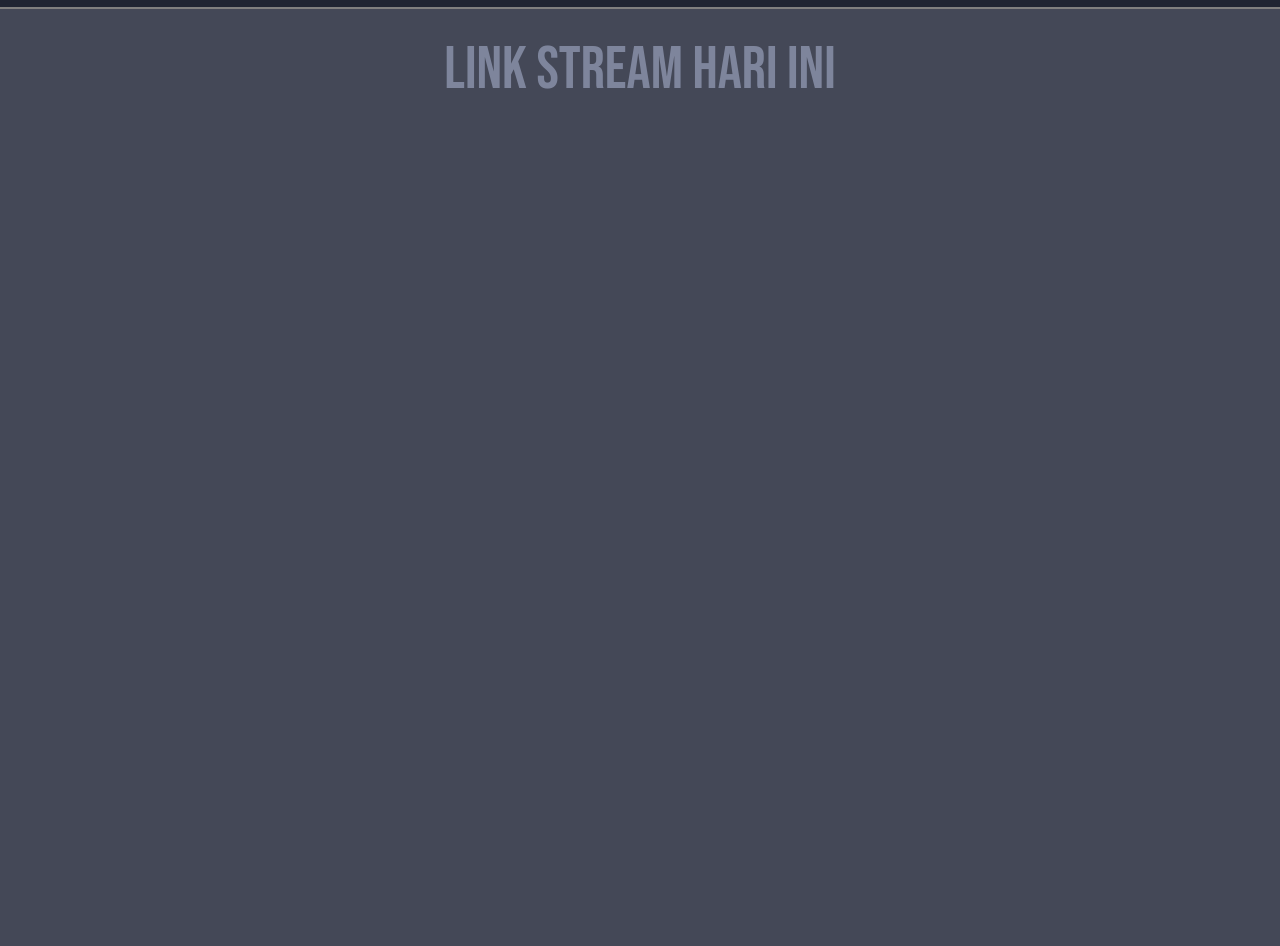
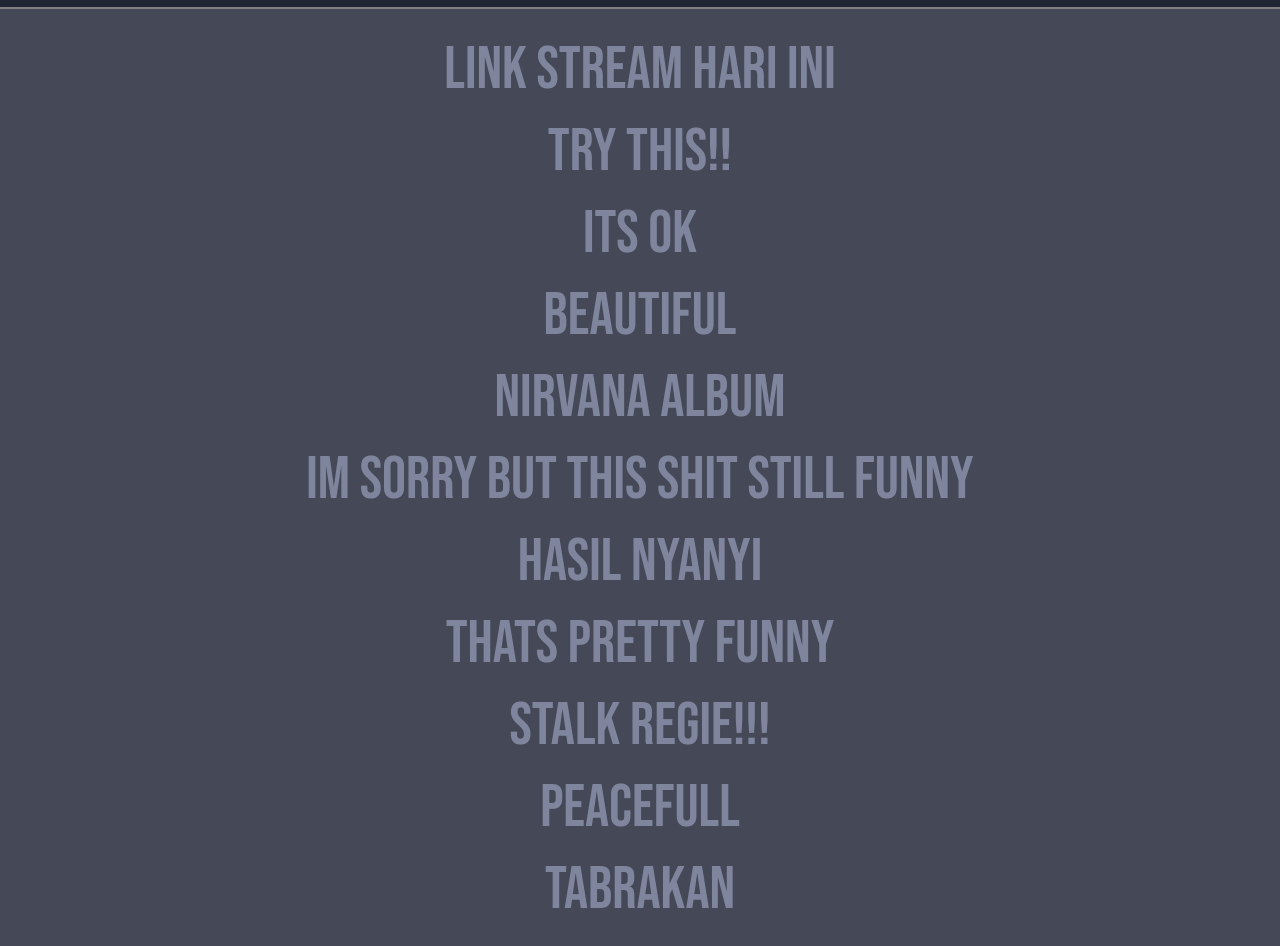
Before and after one commit to Stefanindito/MINDAM-RANDOM, a plain HTML site: page link.html in a window 1280 px wide. Shown: the part 96-1042 px from the top of the page. Drawn offline with Linux system fonts and the light colour scheme.

Commit message:
Update link.html

```diff
--- a/link.html
+++ b/link.html
@@ -167,7 +167,16 @@
     </nav>
 <div class="links">
     <div class="contact">Link Stream Hari Ini</div>
-
+    <div class="contact"><a href="https://www.instagram.com/p/C-BJBVWybi6/" target="_blank"> TRY THIS!!</a></div>
+    <div class="contact"><a href="https://www.instagram.com/p/C-vj6GzSZBi/" target="_blank"> ITS OK</a></div>
+    <div class="contact"><a href="https://www.instagram.com/p/C-fnog-SEv9/" target="_blank"> BEAUTIFUL</a></div>
+    <div class="contact"><a href="https://www.instagram.com/p/C-iAksWRAvm/" target="_blank"> NIRVANA ALBUM</a></div>
+    <div class="contact"><a href="https://www.instagram.com/p/C9mPQyOJH0K/" target="_blank"> im sorry but this shit still funny</a></div>
+    <div class="contact"><a href="https://www.instagram.com/p/C-MVI3shwL9/" target="_blank"> HASIL NYANYI</a></div>
+    <div class="contact"><a href="https://www.instagram.com/p/C-fr-W5t6NS/" target="_blank"> thats pretty funny</a></div>
+    <div class="contact"><a href="https://www.instagram.com/p/CRMivZij0PB/" target="_blank"> STALK REGIE!!!</a></div>
+    <div class="contact"><a href="https://www.instagram.com/p/C9hBM5TJU5T/" target="_blank"> PEACEFULL</a></div>
+    <div class="contact"><a href="https://www.instagram.com/p/C-GY9YBonHF/" target="_blank"> TABRAKAN</a></div>
 </div>
 
     </div>
```
